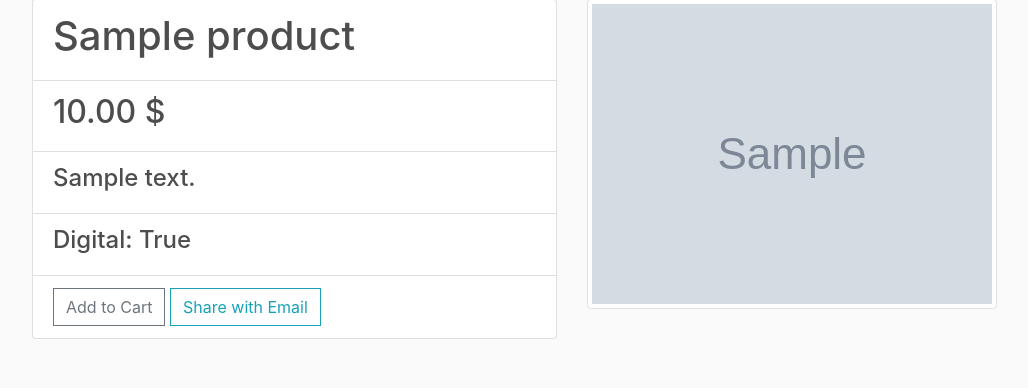
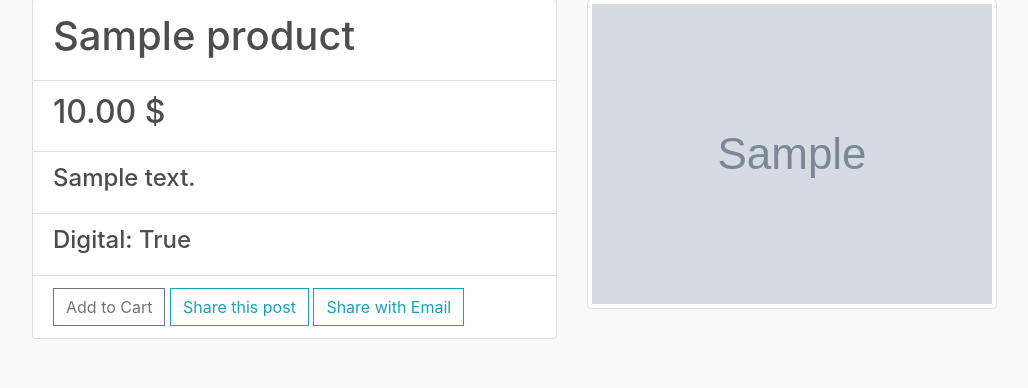
Before and after one commit to mezgoodle/django-shop, a Django app: page /1/view/ in a window 1280 px wide. Shown: the part 68-456 px from the top of the page, without its empty margins (68-1096 px from the left). Run offline with Django 3.2, Linux system fonts and the light colour scheme; tables that the repository leaves empty hold one stand-in row (values such as "Sample post"); grey boxes marked "Sample" are stand-in pictures; some libraries are stand-ins or nearby versions.

Commit message:
Create view and url pattern

```diff
--- a/ecommerce/store/models.py
+++ b/ecommerce/store/models.py
@@ -32,6 +32,11 @@ class Product(models.Model):
         except:
             url = 'img/placeholder.png'
         return url
+
+    def get_absolute_url(self):
+        from django.urls import reverse
+
+        return reverse('store:view', kwargs={'product_id': str(self.id)})
 
     class Meta:
         verbose_name = 'Product'
--- a/ecommerce/store/urls.py
+++ b/ecommerce/store/urls.py
@@ -7,6 +7,7 @@ urlpatterns = [
     path('', views.store, name='store'),
     path('cart/', views.cart, name='cart'),
     path('<int:product_id>/view/', views.view, name='view'),
+    path('<int:product_id>/share/', views.share, name='share'),
     path('checkout/', views.checkout, name='checkout'),
     path('update_item/', views.updateItem, name='update_item'),
     path('process_order/', views.processOrder, name='process_order'),
--- a/ecommerce/store/views.py
+++ b/ecommerce/store/views.py
@@ -1,6 +1,8 @@
 from django.shortcuts import render, get_object_or_404
+from django.core.mail import send_mail
 from django.http import JsonResponse
 from .models import *
+from .forms import EmailProductForm
 from .utils import cartData, guestOrder
 import json
 import datetime
@@ -24,21 +26,30 @@ def view(request, product_id):
     context = {'product': product, 'cartItems': cartItems}
     template_name = 'store/view.html'
     return render(request, template_name, context)
-    # sent = False
-    # if request.method == 'POST':
-    #     form = EmailPostForm(request.POST)
-    #     if form.is_valid():
-    #         cd = form.cleaned_data
-    #         post_url = request.build_absolute_uri(post.get_absolute_url())
-    #         subject = f"{cd['name']} recommends you read {post.title}"
-    #         message = f"Read {post.title} at {post_url}\n\n {cd['name']}\'s comments: {cd['comments']}"
-    #         send_mail(subject, message, cd['email'], [cd['to']])
-    #         sent = True
-    # else:
-    #     form = EmailPostForm()
-    # return render(
-    #     request, template_name, {
-    #         'post': post, 'form': form, 'sent': sent})
+
+
+def share(request, product_id):
+    data = cartData(request)
+    cartItems = data['cartItems']
+
+    product = get_object_or_404(Product, id=product_id)
+
+    sent = False
+    if request.method == 'POST':
+        form = EmailProductForm(request.POST)
+        if form.is_valid():
+            cd = form.cleaned_data
+            product_url = request.build_absolute_uri(product.get_absolute_url())
+            subject = f"{cd['name']} recommends you read {product.title}"
+            message = f"Read {product.title} at {product_url}\n\n {cd['name']}\'s comments: {cd['comments']}"
+            send_mail(subject, message, cd['email'], [cd['to']])
+            sent = True
+    else:
+        form = EmailProductForm()
+
+    context = {'product': product, 'cartItems': cartItems, 'form': form, 'sent': sent}
+    template_name = 'store/share.html'
+    return render(request, template_name, context)
 
 
 def cart(request):
--- a/ecommerce/templates/store/view.html
+++ b/ecommerce/templates/store/view.html
@@ -20,6 +20,7 @@
                             <li class="list-group-item"><h4>Digital: {{product.digital}}</h4></li>
                             <li class="list-group-item">
                                 <button data-product="{{product.id}}" data-action="add" class="btn btn-outline-secondary add-btn update-cart">Add to Cart</button>
+                                <a class="btn btn-outline-info add-btn update-cart" href="{% url 'store:share' product.id %}" role="button">Share this post</a>
                                 <button data-product="{{product.id}}" data-action="add" class="btn btn-outline-info add-btn update-cart">Share with Email</button>
                             </li>
                         </ul>
```
